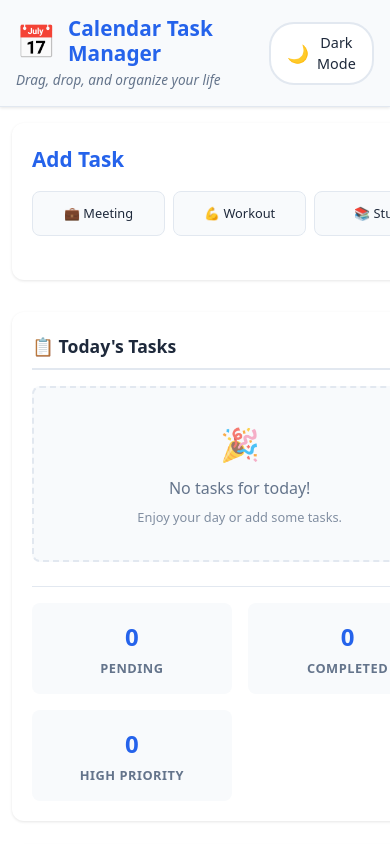
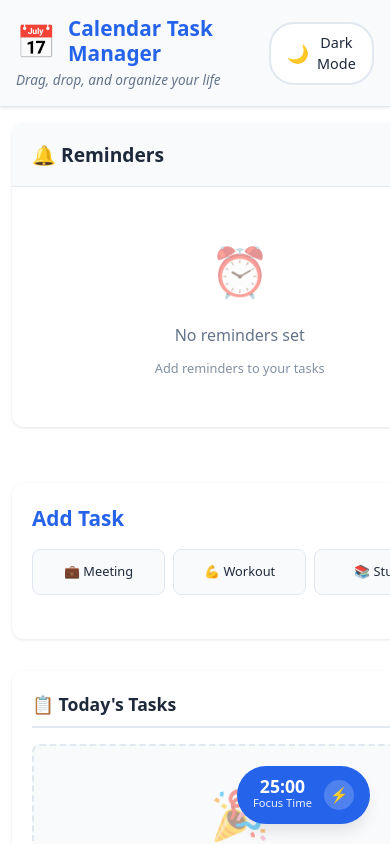
Before and after one commit to refiilwemotaung-cpu/task-manager, a React (Create React App) app: page / in a window 390 px wide. Shown: the top 844 px of the page. Built offline with nearby package versions, Linux system fonts and the light colour scheme.

Commit message:
Integrate Pomodoro timer, categories, and reminders into main app

```diff
--- a/src/App.js
+++ b/src/App.js
@@ -1,10 +1,14 @@
 import React from "react";
 import { ThemeProvider, useTheme } from "./Contexts/ThemeContext";
 import { TaskProvider } from "./Contexts/TaskContext";
+import { PomodoroProvider } from "./Contexts/PomodoroContext";
+import { ReminderProvider } from "./Contexts/ReminderContext";
 import Header from "./Components/Header";
 import CalendarView from "./Components/Calendar/CalendarView";
 import TaskForm from "./Components/TaskForm";
 import TaskList from "./Components/TaskList";
+import PomodoroTimer from "./Components/PomodoroTimer";
+import RemindersPanel from "./Components/RemindersPanel";
 import "./Styles/App.css";
 
 function AppContent() {
@@ -16,8 +20,10 @@ function AppContent() {
       <main className="main-content">
         <div className="container">
           <div className="app-layout">
-            {/* Left Sidebar - Task Form & Today's Tasks */}
+            {/* Left Sidebar - All Features */}
             <div className="sidebar">
+              <PomodoroTimer />
+              <RemindersPanel />
               <TaskForm />
               <TaskList />
             </div>
@@ -37,7 +43,11 @@ function App() {
   return (
     <ThemeProvider>
       <TaskProvider>
-        <AppContent />
+        <PomodoroProvider>
+          <ReminderProvider>
+            <AppContent />
+          </ReminderProvider>
+        </PomodoroProvider>
       </TaskProvider>
     </ThemeProvider>
   );
--- a/src/Styles/App.css
+++ b/src/Styles/App.css
@@ -61,6 +61,31 @@ body {
   max-width: 1400px;
   margin: 0 auto;
   padding: 0 1rem;
+}
+
+/* Update layout for new components */
+.sidebar {
+  display: flex;
+  flex-direction: column;
+  gap: 1.5rem;
+  position: sticky;
+  top: 1rem;
+}
+
+/* Smart Watch Layout */
+@media (max-width: 240px) {
+  .sidebar {
+    gap: 1rem;
+    position: static;
+  }
+}
+
+/* Mobile Layout */
+@media (max-width: 768px) {
+  .sidebar {
+    position: static;
+    gap: 1.5rem;
+  }
 }
 
 /* Smart Watch Responsive */
```
